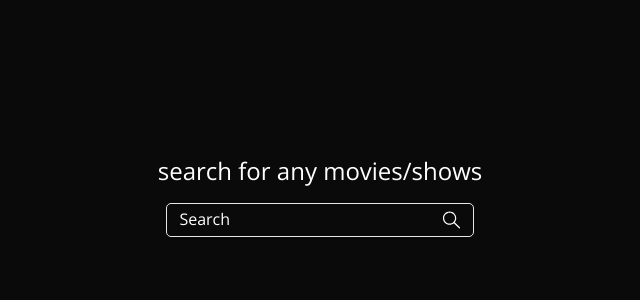
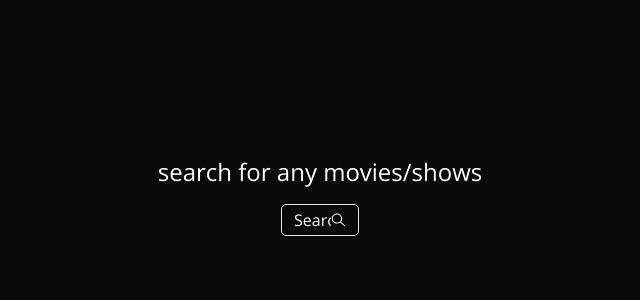
Before and after one commit to Massa-Albani4/movie-trailer-app, a React (Vite) app: page / in a window 1280 px wide. Shown: the top 300 px of the page, without its empty margins (320-960 px from the left). Built offline with nearby package versions, Linux system fonts and the light colour scheme.

Commit message:
Update search input styles

```diff
--- a/package.json
+++ b/package.json
@@ -32,6 +32,7 @@
     "globals": "^15.11.0",
     "postcss": "^8.4.49",
     "prettier": "^3.6.2",
+    "prettier-plugin-tailwindcss": "^0.7.1",
     "tailwindcss": "^3.4.15",
     "vite": "^5.4.10"
   }
--- a/src/App.jsx
+++ b/src/App.jsx
@@ -16,18 +16,17 @@ function App() {
   }
 
   return (
-    <div className="h-screen flex flex-col font-body md:pt-10 lg:pt-4 xl:pt-0 justify-center items-center bg-black">
-      <div className="flex flex-col items-center justify-center w-full xl:gap-10 lg:gap-6">
-        <div className="flex flex-col items-center justify-center w-full">
-          <h1 className="text-xl 2xl:text-[2rem] lg:text-2xl mb-[1.38rem] lg:mb-4 2xl:mb-8 text-white">
+    <div className="flex h-screen w-full flex-col items-center justify-center bg-black font-body md:pt-10 lg:gap-6 lg:pt-4 xl:gap-10 xl:pt-0">
+      <div className="flex flex-col items-center justify-center">
+        <h1 className="mb-[1.38rem] text-xl text-white sm:mb-4 sm:text-lg lg:mb-4 lg:text-2xl 2xl:mb-8 2xl:text-[2rem]">
           search for any movies/shows
         </h1>
         <div
-            className="border-[1px] w-[84%] xl:w-[24%] lg:w-[28%] xl:px-3 mb-14 lg:mb-5 md:mb-2 xl:mb-2 cursor-pointer flex flex-row rounded-[5px] px-3 xl: pb-[.3rem] pt-[.1rem] text-light-green"
+          className="text-light-green mb-14 flex w-[84%] cursor-pointer flex-row rounded-[5px] border-[1px] px-3 pb-[.3rem] pt-[.1rem] sm:h-8 sm:w-72 sm:px-3 sm:pb-1 md:mb-2 lg:mb-5 lg:w-[28%] xl:mb-2 xl:w-[24%] xl:px-3"
           autoComplete="off"
         >
           <input
-              className="bg-transparent pt-[.1rem] w-full xl:w-full flex justify-center items-center focus:outline-none focus:ring-0 placeholder:text-white placeholder:text-sm 2xl:placeholder:text-base md:placeholder:text-sm xl:placeholder:text-base 2xl:mb-[.13rem] text-xs xl:text-base lg:text-sm 2xl:text-xl md:text-sm text-white"
+            className="flex w-full items-center justify-center bg-transparent pt-[.1rem] text-xs text-white placeholder:text-sm placeholder:text-white focus:outline-none focus:ring-0 sm:pt-[.2rem] sm:text-sm sm:placeholder:text-sm md:text-sm md:placeholder:text-sm lg:text-sm xl:w-full xl:text-base xl:placeholder:text-base 2xl:mb-[.13rem] 2xl:text-xl 2xl:placeholder:text-base"
             type="text"
             placeholder="Search"
             onChange={(e) => {
@@ -40,20 +39,19 @@ function App() {
             }}
           />
           <button
-              className="bg-transparent border-none focus:outline-none"
+            className="border-none bg-transparent focus:outline-none"
             onClick={handleSearch}
           >
             <img
-                className="size-5 2xl:size-5 2xl:h-10 mt-1"
+              className="mt-1 size-5 sm:mb-0 sm:mt-[.2rem] 2xl:size-5 2xl:h-10"
               src={searchIcon}
               alt="Search icon"
             />
           </button>
         </div>
       </div>
-        <div className="w-[85%] lg:w-[58%] lg:h-[21rem] xl:w-[50%] xl:h-[22rem] 2xl:w-[20%] h-[19rem] mb-24 lg:mb-2 md:mb-5 2xl:h-[20rem]">
+      <div className="mb-24 h-[19rem] w-[85%] md:mb-5 lg:mb-2 lg:h-[21rem] lg:w-[58%] xl:h-[22rem] xl:w-[50%] 2xl:h-[20rem] 2xl:w-[20%]">
         <ReactPlayer url={videoURL} width={"100%"} height={"100%"} />
-        </div>
       </div>
     </div>
   );
--- a/tailwind.config.js
+++ b/tailwind.config.js
@@ -5,6 +5,7 @@ export default {
     extend: {
       screens: {
         "2xl": "1440px",
+        sm: "425px",
       },
       backgroundColor: {
         transparent: "transparent",
```
Also changed, not shown: 2 other files (tests, documents, lock files or other folders). Lines whose indentation alone changed are shown as unchanged.
